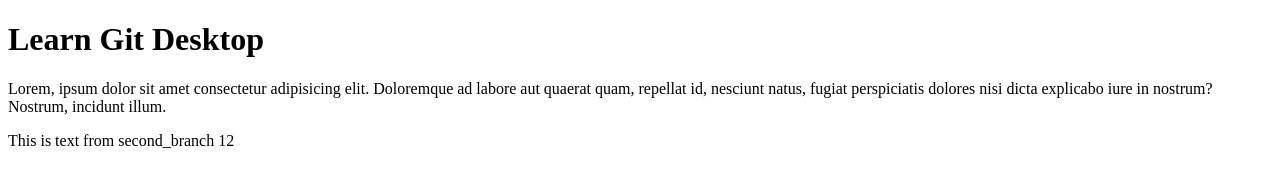
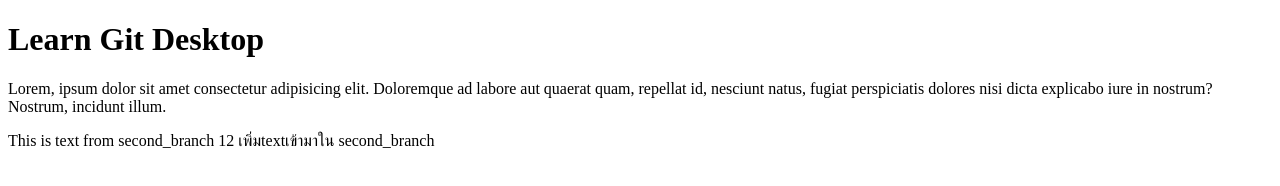
Before and after one commit to venomm416/test_react, a plain HTML site: page index.html in a window 1280 px wide. Drawn offline with Linux system fonts and the light colour scheme.

Commit message:
add text
add text

```diff
--- a/index.html
+++ b/index.html
@@ -13,6 +13,7 @@
     <main>
         This is text from second_branch
         12
+        <span>เพิ่มtextเข้ามาใน second_branch</span>
     </main>
 
 </body>
```
